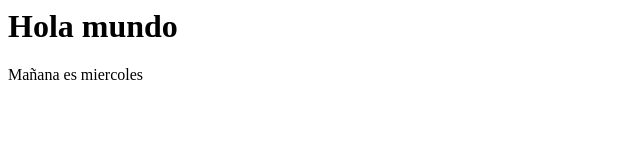
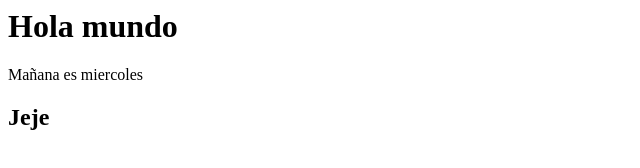
Before and after one commit to JordanEsquivelS/new-repo, a plain HTML site: page index.html in a window 1280 px wide. Shown: the full height of the page, 0-640 px from the left. Drawn offline with Linux system fonts and the light colour scheme.

Commit message:
Se agrego h2

```diff
--- a/index.html
+++ b/index.html
@@ -1,2 +1,3 @@
 <h1> Hola mundo</h1>
 <p>Mañana es miercoles</p>
+<h2> Jeje</h2>
```
